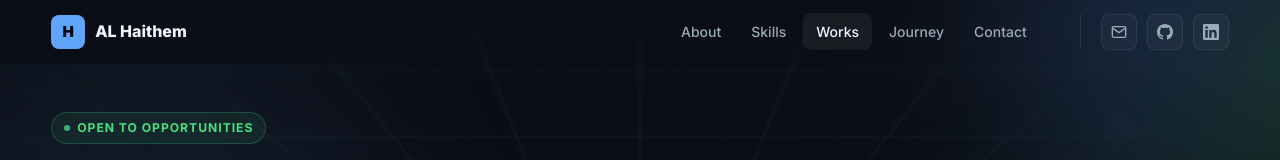
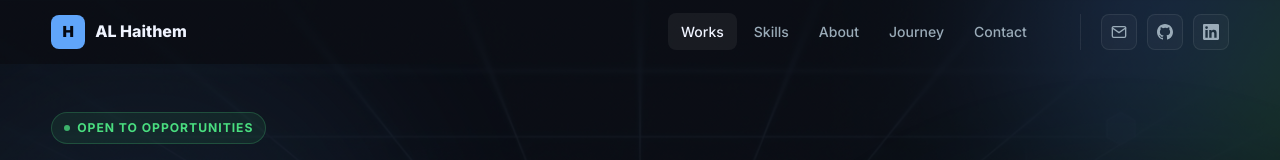
Before and after one commit to AL-Haithem/Portfolio, a React (Vite) app: page / in a window 1280 px wide. Shown: the top 160 px of the page. Built offline with nearby package versions, Linux system fonts and the light colour scheme.

Commit message:
Hot Fix  | Race Condition Redirections

```diff
--- a/public/404.html
+++ b/public/404.html
@@ -8,7 +8,7 @@
       location.pathname + location.search + location.hash
     );
 
-    location.replace("/");
+    location.replace("/")
   </script>
 </head>
 <body></body>
--- a/src/components/Navbar.jsx
+++ b/src/components/Navbar.jsx
@@ -59,7 +59,7 @@ export default function Navbar() {
         </button>
 
         <nav className={`nav-links${menuOpen ? ' open' : ''}`} id="nav-menu" aria-label="Main navigation">
-          {['about','skills','works','journey','contact'].map(s => (
+          {['works','skills','about','journey','contact'].map(s => (
             <a key={s} href={`#${s}`} onClick={() => setMenuOpen(false)}>
               {s.charAt(0).toUpperCase() + s.slice(1)}
             </a>
--- a/src/data/skills.json
+++ b/src/data/skills.json
@@ -67,7 +67,7 @@
       },
       {
         "name": "Scalability & Performance",
-        "items": ["Horizontal Scaling","Caching", "Cache Invalidation", "Connection Pooling"]
+        "items": ["Horizontal Scaling","Caching (Redis)", "Cache Invalidation", "Connection Pooling"]
       },
       {
         "name": "Traffic Management",
--- a/src/main.jsx
+++ b/src/main.jsx
@@ -5,9 +5,9 @@ import App from './App.jsx'
 
 const redirect = sessionStorage.getItem("redirect");
 
-if (redirect) {
+if (redirect && location.pathname === "/") {
+  window.history.replaceState(null, "", redirect);
   sessionStorage.removeItem("redirect");
-  window.history.replaceState(null, "", redirect);
 }
 
 createRoot(document.getElementById('root')).render(
```
Also changed, not shown: src/App.jsx (line endings or trailing spaces).
